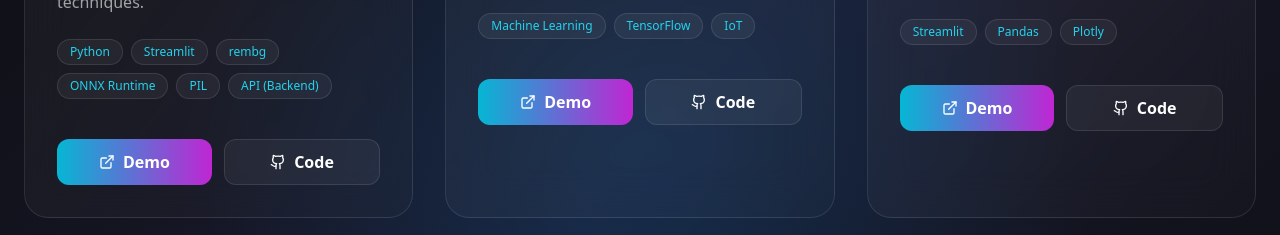
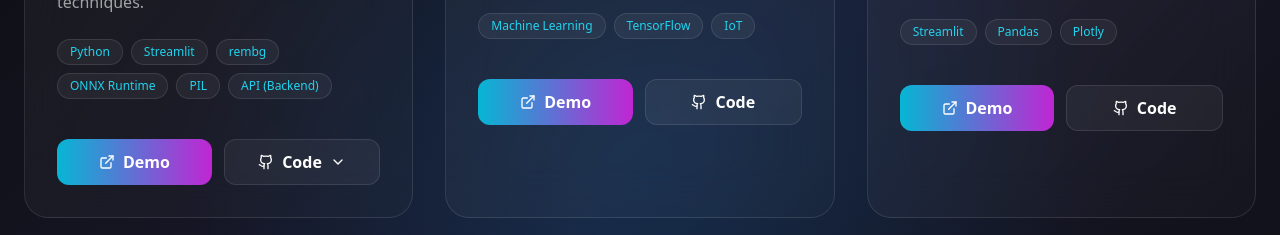
Before and after one commit to YordinZ/PORTFOLIO, a React (Vite) app: page / in a window 1280 px wide. Shown: the part 1300-1535 px from the top of the page. Built offline with nearby package versions, Linux system fonts and the light colour scheme.

Commit message:
change Projects

```diff
--- a/src/components/Projects.tsx
+++ b/src/components/Projects.tsx
@@ -1,8 +1,41 @@
-import { useEffect, useRef } from 'react';
-import { Code2, Laptop, FileCode, ExternalLink, DollarSign, Dice5, Github } from 'lucide-react';
+import { useEffect, useMemo, useRef, useState } from "react";
+import {
+  Code2,
+  Laptop,
+  FileCode,
+  ExternalLink,
+  DollarSign,
+  Dice5,
+  Github,
+  ChevronDown,
+  type LucideIcon,
+} from "lucide-react";
+import { AnimatePresence, motion } from "framer-motion";
+
+type CodeLink =
+  | { kind: "single"; url: string }
+  | { kind: "split"; frontend: string; backend: string };
+
+type Project = {
+  title: string;
+  icon: LucideIcon;
+  description: string;
+  tags: string[];
+  demoUrl: string;
+  code: CodeLink;
+};
 
 const Projects = () => {
   const sectionRef = useRef<HTMLDivElement>(null);
+
+  // Dropdown state
+  const [openMenuIndex, setOpenMenuIndex] = useState<number | null>(null);
+  const [menuPos, setMenuPos] = useState<{ top: number; left: number; width: number }>({
+    top: 0,
+    left: 0,
+    width: 0,
+  });
+  const menuRef = useRef<HTMLDivElement>(null);
 
   useEffect(() => {
     const section = sectionRef.current;
@@ -13,57 +46,123 @@ const Projects = () => {
       const x = e.clientX - rect.left;
       const y = e.clientY - rect.top;
 
-      section.style.setProperty('--mouse-x', `${x}px`);
-      section.style.setProperty('--mouse-y', `${y}px`);
+      section.style.setProperty("--mouse-x", `${x}px`);
+      section.style.setProperty("--mouse-y", `${y}px`);
     };
 
-    section.addEventListener('mousemove', handleMouseMove);
-    return () => section.removeEventListener('mousemove', handleMouseMove);
+    section.addEventListener("mousemove", handleMouseMove);
+    return () => section.removeEventListener("mousemove", handleMouseMove);
   }, []);
 
-  const projects = [
+  const projects: Project[] = useMemo(
+    () => [
       {
-      title: 'Background Remover',
+        title: "Background Remover",
         icon: FileCode,
-      description: 'AI-powered background removal tool using advanced computer vision techniques.',
-      tags: ['Python', 'Streamlit', 'rembg', 'ONNX Runtime', 'PIL', 'API (Backend)'],
-      demoUrl: 'https://yordinz.github.io/Background-Remover/',
-      codeUrl: 'https://github.com/YordinZ/Background-Remover',
+        description: "AI-powered background removal tool using advanced computer vision techniques.",
+        tags: ["Python", "Streamlit", "rembg", "ONNX Runtime", "PIL", "API (Backend)"],
+        demoUrl: "https://yordinz.github.io/Background-Remover/",
+        code: {
+          kind: "split",
+          frontend: "https://github.com/YordinZ/Background-Remover",
+          backend: "https://github.com/YordinZ/background-remover-backend",
+        },
       },
       {
-      title: 'Hand-Gesture Detection',
+        title: "Hand-Gesture Detection",
         icon: Code2,
-      description: 'Innovative AI experiment exploring prosthetic technology applications.',
-      tags: ['Machine Learning', 'TensorFlow', 'IoT'],
-      demoUrl: 'https://yordinz.github.io/Hand-Gesture-Detection/',
-      codeUrl: 'https://github.com/YordinZ/Hand-Gesture-Detection',
+        description: "Innovative AI experiment exploring prosthetic technology applications.",
+        tags: ["Machine Learning", "TensorFlow", "IoT"],
+        demoUrl: "https://yordinz.github.io/Hand-Gesture-Detection/",
+        code: { kind: "single", url: "https://github.com/YordinZ/Hand-Gesture-Detection" },
       },
       {
-      title: 'Python React GUI Calculator',
+        title: "Python React GUI Calculator",
         icon: Laptop,
-      description: 'TENGO QUE CAMBIAR.',
-      tags: ['Streamlit', 'Pandas', 'Plotly'],
-      demoUrl: 'https://yordinz.github.io/Python-React-GUI-Calculator/',
-      codeUrl: 'https://github.com/YordinZ/Python-React-GUI-Calculator',
+        description: "TENGO QUE CAMBIAR.",
+        tags: ["Streamlit", "Pandas", "Plotly"],
+        demoUrl: "https://yordinz.github.io/Python-React-GUI-Calculator/",
+        code: { kind: "single", url: "https://github.com/YordinZ/Python-React-GUI-Calculator" },
       },
       {
-      title: 'CRC to USD Converter',
+        title: "CRC to USD Converter",
         icon: DollarSign,
-      description: 'TENGO QUE CAMBIAR.',
-      tags: ['Streamlit', 'Pandas', 'Plotly'],
-      demoUrl: 'https://yordinz.github.io/CRC-to-USD-Converter/',
-      codeUrl: 'https://github.com/YordinZ/CRC-to-USD-Converter',
+        description: "TENGO QUE CAMBIAR.",
+        tags: ["Streamlit", "Pandas", "Plotly"],
+        demoUrl: "https://yordinz.github.io/CRC-to-USD-Converter/",
+        code: { kind: "single", url: "https://github.com/YordinZ/CRC-to-USD-Converter" },
       },
       {
-      title: 'Data-Career',
+        title: "Data-Career",
         icon: Dice5,
         description:
-        'End-to-end data analysis project featuring data cleaning, exploration, and interactive dashboards built with Streamlit, Pandas, and Plotly.',
-      tags: ['Streamlit', 'Pandas', 'Plotly'],
-      demoUrl: 'https://github.com/YordinZ/Data-Career',
-      codeUrl: 'https://github.com/YordinZ/Data-Career',
+          "End-to-end data analysis project featuring data cleaning, exploration, and interactive dashboards built with Streamlit, Pandas, and Plotly.",
+        tags: ["Streamlit", "Pandas", "Plotly"],
+        demoUrl: "https://github.com/YordinZ/Data-Career",
+        code: { kind: "single", url: "https://github.com/YordinZ/Data-Career" },
       },
-  ];
+    ],
+    []
+  );
+
+  const closeMenu = () => setOpenMenuIndex(null);
+
+  const positionMenuFromButton = (btn: HTMLButtonElement) => {
+    const rect = btn.getBoundingClientRect();
+    const gap = 10;
+    const desiredTop = rect.bottom + gap;
+    const desiredLeft = rect.left;
+
+    const menuWidth = Math.max(rect.width, 220);
+    const maxLeft = Math.max(12, window.innerWidth - menuWidth - 12);
+    const clampedLeft = Math.min(Math.max(12, desiredLeft), maxLeft);
+
+    const maxTop = Math.max(12, window.innerHeight - 180);
+    const clampedTop = Math.min(Math.max(12, desiredTop), maxTop);
+
+    setMenuPos({ top: clampedTop, left: clampedLeft, width: Math.max(rect.width, 220) });
+  };
+
+  const toggleSplitMenu = (index: number, buttonEl: HTMLButtonElement) => {
+    setOpenMenuIndex((prev) => (prev === index ? null : index));
+    positionMenuFromButton(buttonEl);
+  };
+
+  useEffect(() => {
+    if (openMenuIndex === null) return;
+
+    const onKeyDown = (e: KeyboardEvent) => {
+      if (e.key === "Escape") closeMenu();
+    };
+
+    const onPointerDown = (e: MouseEvent | PointerEvent) => {
+      const target = e.target as Node | null;
+      if (!target) return;
+
+      const menuEl = menuRef.current;
+      if (menuEl && menuEl.contains(target)) return;
+
+      closeMenu();
+    };
+
+    const onReposition = () => {
+      const idx = openMenuIndex;
+      const btn = document.querySelector<HTMLButtonElement>(`[data-code-split-btn="${idx}"]`);
+      if (btn) positionMenuFromButton(btn);
+    };
+
+    window.addEventListener("keydown", onKeyDown);
+    window.addEventListener("pointerdown", onPointerDown);
+    window.addEventListener("resize", onReposition);
+    window.addEventListener("scroll", onReposition, true);
+
+    return () => {
+      window.removeEventListener("keydown", onKeyDown);
+      window.removeEventListener("pointerdown", onPointerDown);
+      window.removeEventListener("resize", onReposition);
+      window.removeEventListener("scroll", onReposition, true);
+    };
+  }, [openMenuIndex]);
 
   return (
     <section
@@ -85,7 +184,7 @@ const Projects = () => {
       <div className="relative z-10 container mx-auto px-6">
         <div className="text-center mb-16 space-y-4">
           <h2 className="text-5xl md:text-6xl font-bold text-white">
-            Recent{' '}
+            Recent{" "}
             <span className="bg-gradient-to-r from-cyan-400 to-fuchsia-500 bg-clip-text text-transparent">
               Projects
             </span>
@@ -96,6 +195,7 @@ const Projects = () => {
         <div className="grid md:grid-cols-2 lg:grid-cols-3 gap-8 max-w-7xl mx-auto">
           {projects.map((project, index) => {
             const Icon = project.icon;
+
             return (
               <div
                 key={index}
@@ -138,8 +238,9 @@ const Projects = () => {
                       <span>Demo</span>
                     </a>
 
+                    {project.code.kind === "single" ? (
                       <a
-                      href={project.codeUrl}
+                        href={project.code.url}
                         target="_blank"
                         rel="noopener noreferrer"
                         className="flex-1 flex items-center justify-center gap-2 px-4 py-2.5 rounded-xl bg-white/5 border border-white/10 text-white font-semibold hover:bg-white/10 hover:scale-105 transition-all"
@@ -147,6 +248,25 @@ const Projects = () => {
                         <Github size={16} />
                         <span>Code</span>
                       </a>
+                    ) : (
+                      <button
+                        type="button"
+                        data-code-split-btn={index}
+                        onClick={(e) => toggleSplitMenu(index, e.currentTarget)}
+                        className="flex-1 flex items-center justify-center gap-2 px-4 py-2.5 rounded-xl bg-white/5 border border-white/10 text-white font-semibold hover:bg-white/10 hover:scale-105 transition-all"
+                        aria-haspopup="menu"
+                        aria-expanded={openMenuIndex === index}
+                      >
+                        <Github size={16} />
+                        <span>Code</span>
+                        <ChevronDown
+                          size={16}
+                          className={`transition-transform duration-300 ${
+                            openMenuIndex === index ? "rotate-180" : "rotate-0"
+                          }`}
+                        />
+                      </button>
+                    )}
                   </div>
                 </div>
               </div>
@@ -154,6 +274,49 @@ const Projects = () => {
           })}
         </div>
       </div>
+
+      <AnimatePresence>
+        {openMenuIndex !== null && projects[openMenuIndex]?.code.kind === "split" && (
+          <motion.div
+            ref={menuRef}
+            key={`code-menu-${openMenuIndex}`}
+            initial={{ opacity: 0, y: -8, scale: 0.98 }}
+            animate={{ opacity: 1, y: 0, scale: 1 }}
+            exit={{ opacity: 0, y: -8, scale: 0.98 }}
+            transition={{ duration: 0.18, ease: "easeOut" }}
+            className="fixed z-50"
+            style={{ top: menuPos.top, left: menuPos.left, width: menuPos.width }}
+          >
+            <div className="relative rounded-2xl border border-white/10 bg-[#0b0b12]/90 backdrop-blur-xl shadow-2xl shadow-cyan-500/10 overflow-hidden">
+              <div className="absolute inset-0 bg-gradient-to-br from-cyan-500/10 to-fuchsia-500/10 opacity-60" />
+
+              <div className="relative p-2">
+                <a
+                  href={projects[openMenuIndex].code.frontend}
+                  target="_blank"
+                  rel="noopener noreferrer"
+                  className="flex items-center justify-between gap-3 w-full px-3 py-2.5 rounded-xl text-white/90 hover:text-white hover:bg-white/5 transition-colors"
+                  onClick={closeMenu}
+                >
+                  <span className="text-sm font-semibold">Frontend</span>
+                  <ExternalLink size={16} className="text-white/70" />
+                </a>
+
+                <a
+                  href={projects[openMenuIndex].code.backend}
+                  target="_blank"
+                  rel="noopener noreferrer"
+                  className="flex items-center justify-between gap-3 w-full px-3 py-2.5 rounded-xl text-white/90 hover:text-white hover:bg-white/5 transition-colors"
+                  onClick={closeMenu}
+                >
+                  <span className="text-sm font-semibold">Backend</span>
+                  <ExternalLink size={16} className="text-white/70" />
+                </a>
+              </div>
+            </div>
+          </motion.div>
+        )}
+      </AnimatePresence>
 
       <style>{`
         @keyframes fade-in-up {
```
Also changed, not shown: 3 other files (tests, documents, lock files or other folders). Lines whose indentation alone changed are shown as unchanged.
